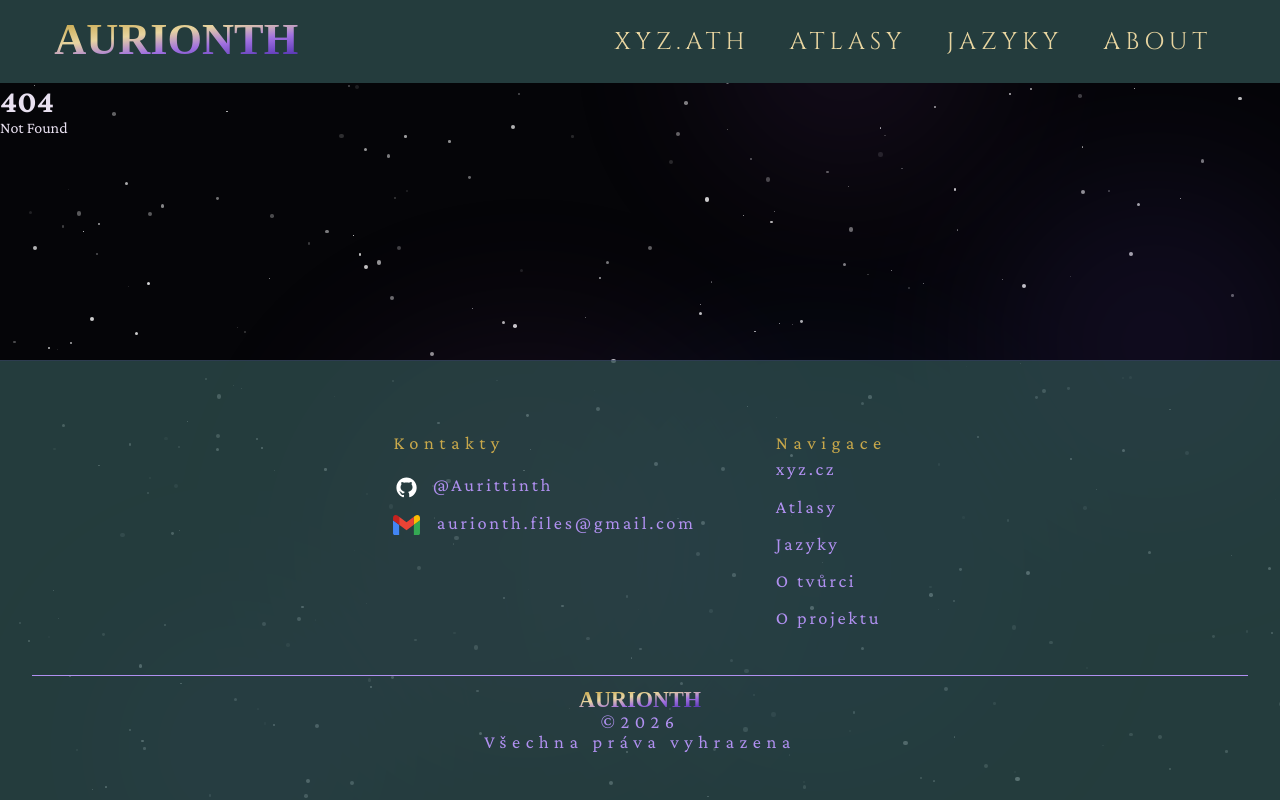
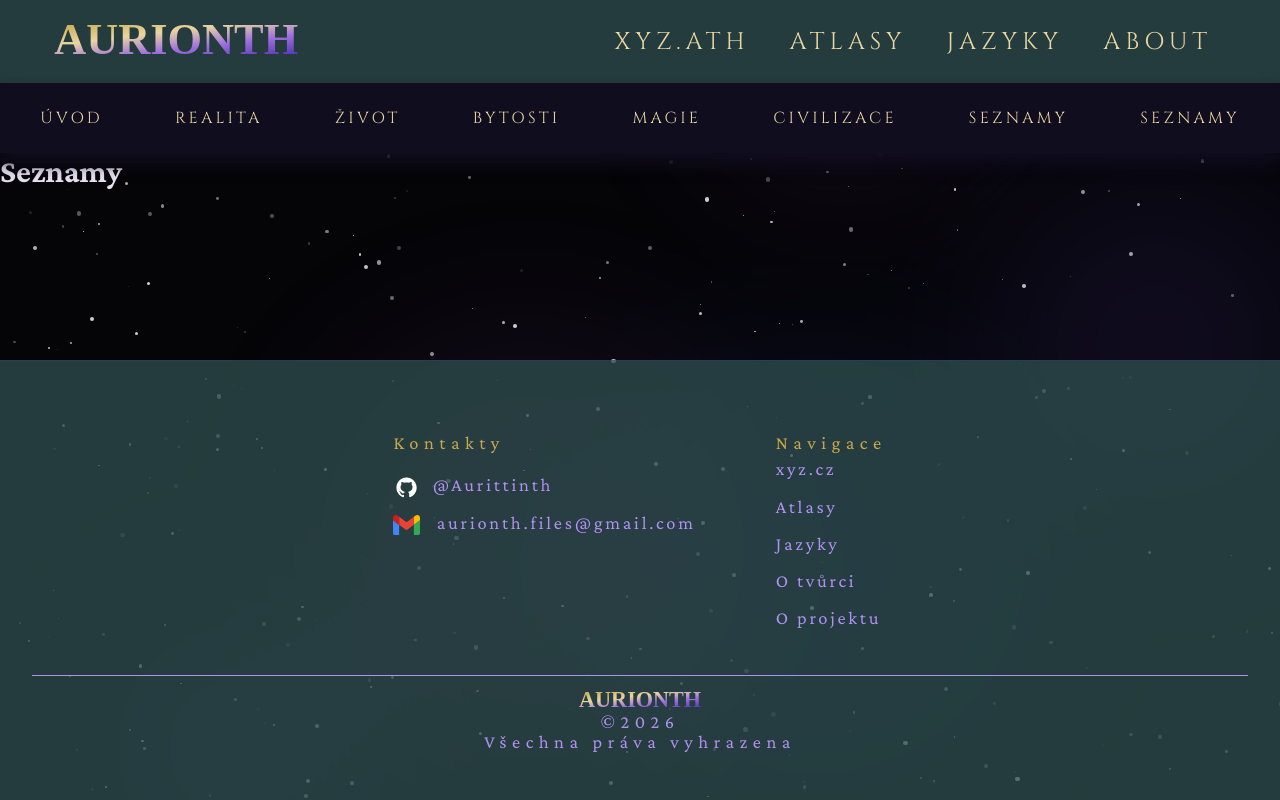
Before and after one commit to Aurittinth/Aurionth, a SvelteKit app: page /atlases/lsit in a window 1280 px wide. Before the commit this address had no page. Built offline with nearby package versions, Linux system fonts and the light colour scheme; a web font is replaced by a local one.

Commit message:
Add page.svelte for atlases list

```diff
--- /dev/null
+++ b/src/routes/atlases/lsit/+page.svelte
@@ -0,0 +1 @@
+<h1>Seznamy</h1>
```
